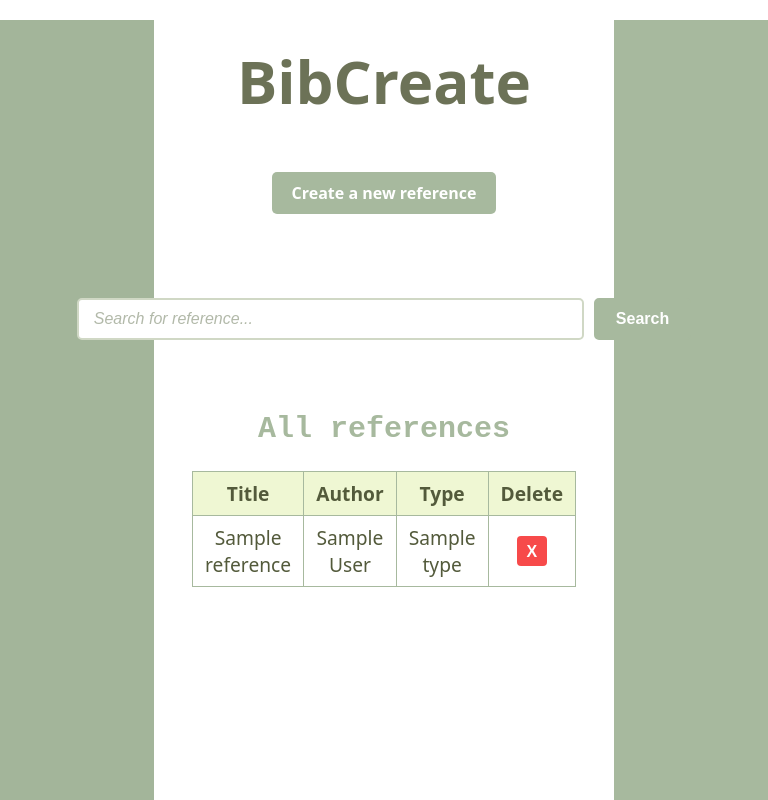
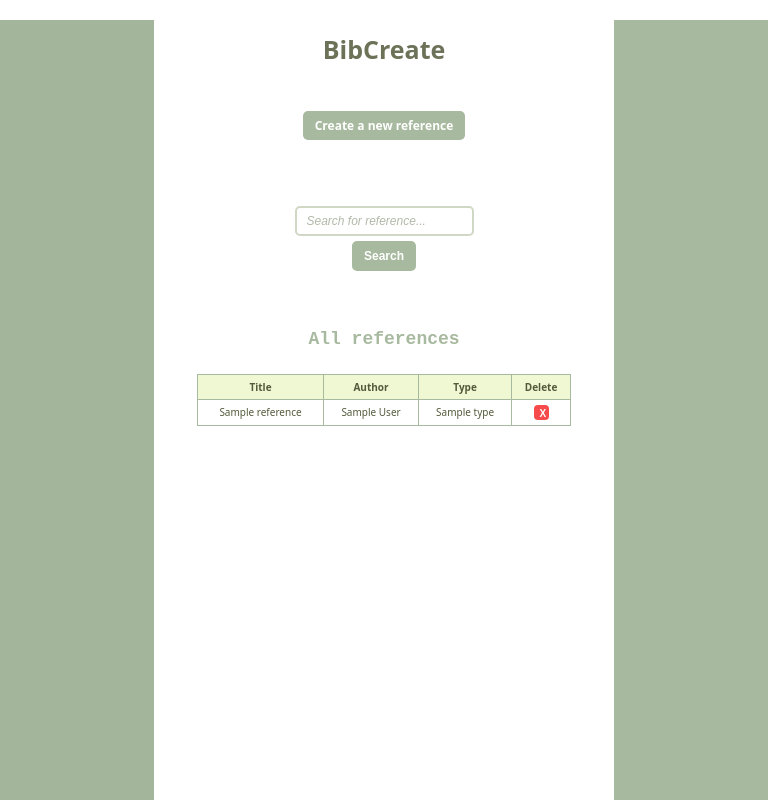
Before and after one commit to ranilar/BibCreate, a Flask app: template src/templates/index.html in a window 768 px wide. Run offline with Flask 3, Linux system fonts and the light colour scheme; the template is opened without the code that fills it: most values are stand-ins (such as "Sample title", 1, 10 or a date in 2020).

Commit message:
Add scaling for different devices

```diff
--- a/src/static/css/style.css
+++ b/src/static/css/style.css
@@ -262,7 +262,6 @@ h1 {
   font-style: italic;
 }
 
-/* Hover and Focus State for Input */
 .search-input:focus {
   border-color: #a7b99e; /* Hieman tummempi vihreä */
   box-shadow: 0 0 5px #d0d8c5; /* Pehmeä hehku */
@@ -336,3 +335,215 @@ h1 {
   color: #2b2b2b;
   border-color: #292828;
   }
+
+/* Skaalaus keskikokoisille näytöille, esim. Ipad */
+@media (min-width: 768px) and (max-width: 1024px) {
+
+  /* Tekstien skaalaus */
+  h1 {
+    font-size: 45px;
+    padding: 15px;
+  }
+
+  h2 {
+    font-size: 24px;
+    padding: 10px;
+  }
+
+  h3 {
+    font-size: 18px;
+  }
+
+  body {
+    font-size: medium;
+  }
+
+  table {
+    width: 70%;
+    font-size: 14px;
+  }
+
+  th, td {
+    padding: 10px;
+  }
+
+  /* Nappein skaalaus ja input formien skaalaus*/
+  .delete-button {
+    width: 20px;
+    height: 20px;
+    font-size: 12px;
+    line-height: 20px;
+  }
+
+  .button, .button2 {
+    font-size: 14px;
+    padding: 8px 16px;
+  }
+
+  .message-box {
+    width: 60%;
+  }
+
+  .search-bar {
+    gap: 8px;
+    width: 70%;
+    flex-direction: column;
+  }
+
+  .search-input {
+    padding: 8px 12px;
+    font-size: 14px;
+  }
+
+  .search-button {
+    padding: 8px 12px;
+    font-size: 14px;
+  }
+}
+
+/* Skaalautuvuus esimerkiksi puhelimelle */
+@media (max-width: 768px) {
+
+  /* Tekstien skaalaus */
+  h1 {
+    font-size: 25px;
+    padding: 15px 10px;
+  }
+
+  h2 {
+    font-size: 18px;
+    padding: 5px;
+  }
+
+  h3 {
+    font-size: 14px;
+  }
+
+  body {
+    font-size: small;
+    padding: 0 10px;
+  }
+
+  table {
+    width: 95%;
+    font-size: 10px;
+  }
+
+  th, td {
+    padding: 5px;
+  }
+
+  /* Nappein skaalaus ja input formien skaalaus*/
+  .delete-button {
+    width: 15px;
+    height: 15px;
+    font-size: 10px;
+    line-height: 15px;
+  }
+
+  .button, .button2 {
+    font-size: 12px;
+    padding: 6px 12px;
+  }
+
+  .message-box {
+    width: 80%;
+  }
+
+  .search-bar {
+    flex-direction: column;
+    gap: 5px;
+    width: 90%;
+  }
+
+  .search-input {
+    padding: 6px 10px;
+    font-size: 12px;
+  }
+
+  .search-button {
+    padding: 6px 10px;
+    font-size: 12px;
+  }
+}
+
+/* Vähän pienemmät näytöt */
+@media (min-width: 1025px) and (max-width: 1500px) {
+
+  /* Tekstien skaalaus */
+  h1 {
+    font-size: 50px;
+    padding: 20px;
+  }
+
+  h2 {
+    font-size: 28px;
+    padding: 10px;
+  }
+
+  h3 {
+    font-size: 18px;
+  }
+
+  body {
+    font-size: larger;
+    margin: 0 auto;
+  }
+
+  table {
+    width: 75%;
+    font-size: 16px;
+  }
+
+  th, td {
+    padding: 10px 15px;
+  }
+
+  /* Nappein skaalaus ja input formien skaalaus*/
+  .search-bar {
+    width: 70%;
+    max-width: 1000px;
+    margin: 0 auto;
+    gap: 12px;
+  }
+
+  .search-input {
+    padding: 10px 15px;
+    font-size: 16px;
+  }
+
+  .search-button {
+    padding: 10px 20px;
+    font-size: 16px;
+  }
+
+  .button, .button2 {
+    font-size: 16px;
+    padding: 10px 20px;
+  }
+
+  .delete-button {
+    width: 25px;
+    height: 25px;
+    font-size: 14px;
+    line-height: 25px;
+  }
+
+ /* Varmistetaan, että containerit skaalautuu */
+  .message-box {
+    width: 70%;
+    margin: 20px auto;
+  }
+
+  .vertical-container {
+    width: 15%;
+  }
+
+  .vertical-container.left {
+    left: 0;
+  }
+
+  .vertical-container.right {
+    right: 0;
+  }
+}
```
